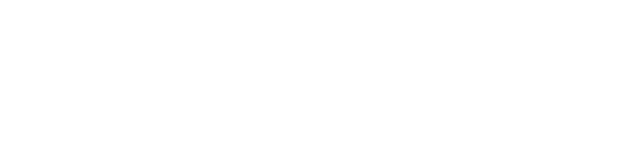
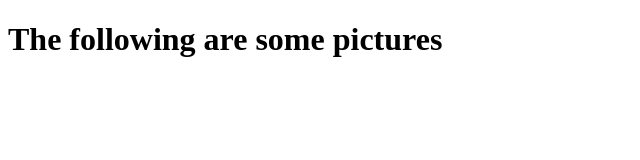
Before and after one commit to JemmyChen0221/mic018.github.io, a plain HTML site: page index.html in a window 1280 px wide. Shown: the whole page, without its empty margins (0-640 px from the left). Drawn offline with Linux system fonts and the light colour scheme.

Commit message:
Update index.html

```diff
--- a/index.html
+++ b/index.html
@@ -5,6 +5,7 @@
 
 </head>
 <body>
+  <h1> The following are some pictures</h1>
 
 </body>
 </html>
```
